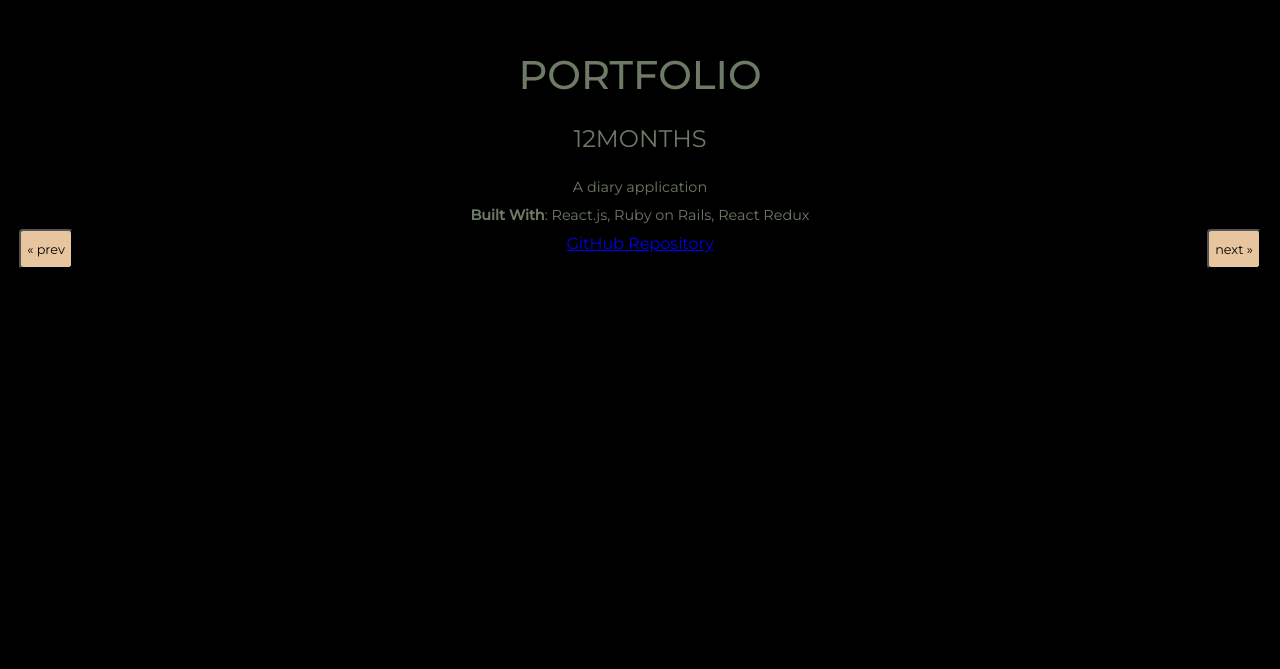
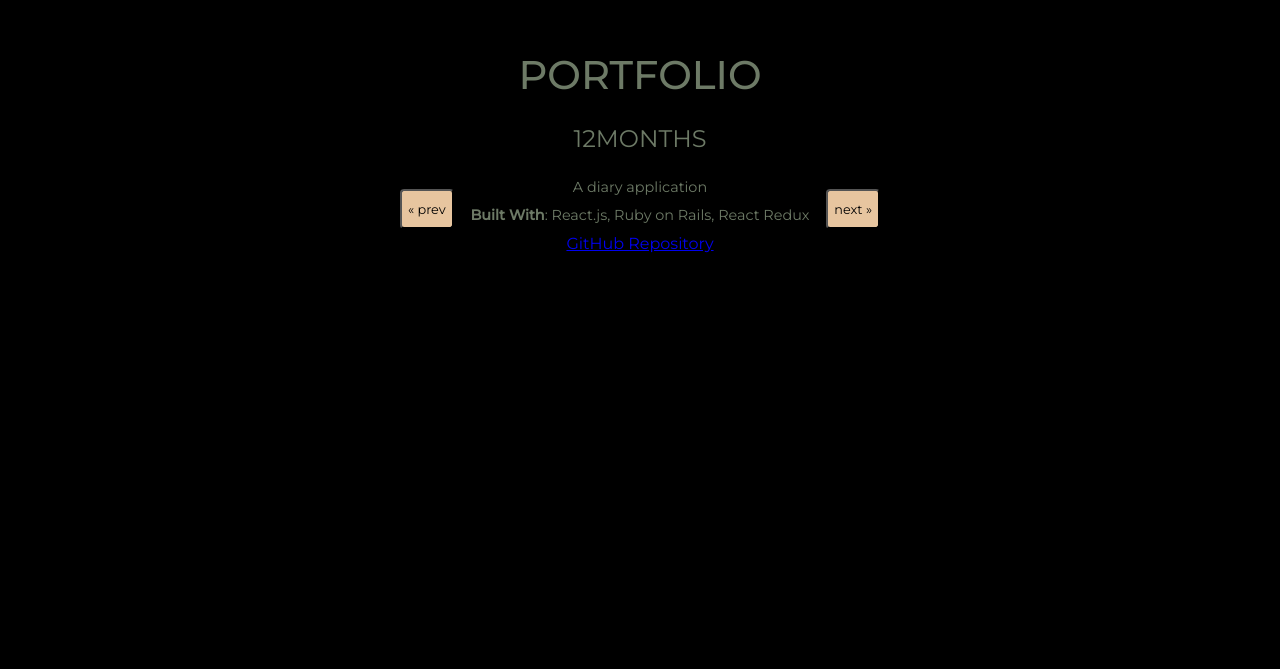
Before and after one commit to billyott/personal-site, a React (Create React App) app: page /portfolio in a window 1280 px wide. Shown: the part 1591-2260 px from the top of the page. Built offline with nearby package versions, Linux system fonts and the light colour scheme.

Commit message:
update button positioning

```diff
--- a/src/components/portfolio.scss
+++ b/src/components/portfolio.scss
@@ -51,14 +51,32 @@
     &__toggle-container {
         margin: auto 0;
         position: absolute;
-        top: 25%;
+        top: 20%;
 
         &--prev {
-            left: 1.2rem;
+            left: 400px;
+            @media (max-width: $tablet) {
+                left: 150px;
+                top: 25%;
+            }
+
+            @media (max-width: $mobile) {
+                left: 10px;
+                top: 30%
+            }
         }
 
         &--next {
-            right: 1.2rem;
+            right: 400px;
+            @media (max-width: $tablet) {
+                right: 150px;
+                top: 25%;
+            }
+
+            @media (max-width: $mobile) {
+                right: 10px;
+                top: 30%
+            }
         }
 
     }
```
